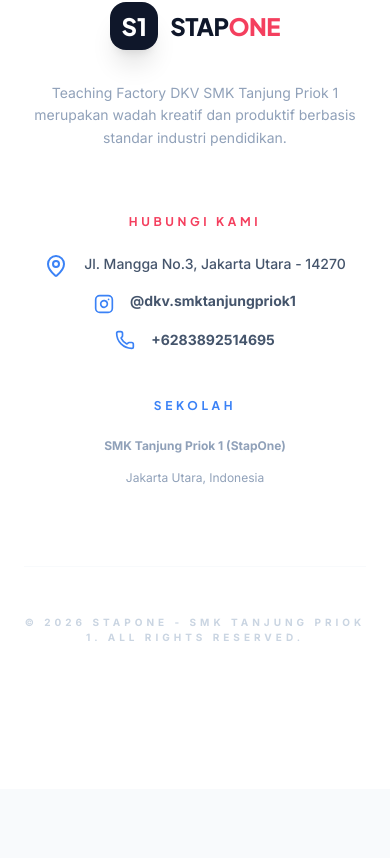
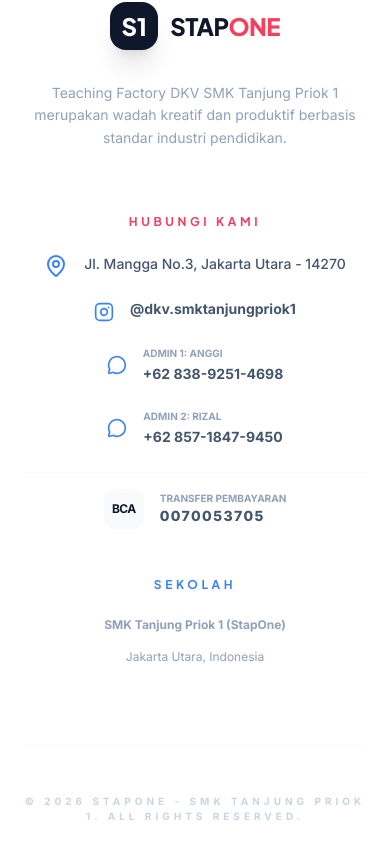
Before and after one commit to renirws/TEFA_DKV, a React (Vite) app: page / in a window 390 px wide. Shown: the part 7922-8780 px from the top of the page. Before the commit the page ends 8711 px from the top, so only its background shows below. Built offline with nearby package versions, Linux system fonts and the light colour scheme.

Commit message:
feat(contact): update contact info and add admin details
Updates contact information to include bank details and a list of administrators with their respective phone and WhatsApp numbers. This change also corrects the WhatsApp and phone number for the primary contact.

```diff
--- a/src/App.tsx
+++ b/src/App.tsx
@@ -425,19 +425,38 @@
                 <div className="grid md:grid-cols-2 gap-12 lg:col-span-2">
                   <div className="space-y-4">
                     <h4 className="text-xs uppercase tracking-[0.3em] font-bold text-energy mb-6">Hubungi Kami</h4>
+                    <div className="space-y-6">
                       <div className="flex items-start lg:items-center justify-center lg:justify-start gap-4 text-slate-600">
                         <MapPin size={24} className="text-accent shrink-0" />
                         <p className="text-sm font-medium">{CONTACT_INFO.address}</p>
                       </div>
+
                       <div className="flex items-center justify-center lg:justify-start gap-4 text-slate-600">
                         <Instagram size={20} className="text-accent shrink-0" />
                         <a href={`https://instagram.com/${CONTACT_INFO.instagram}`} target="_blank" className="text-sm font-bold border-b border-transparent hover:border-accent transition-all leading-none pb-1">
                           @{CONTACT_INFO.instagram}
                         </a>
                       </div>
-                    <div className="flex items-center justify-center lg:justify-start gap-4 text-slate-600">
-                      <Phone size={20} className="text-accent shrink-0" />
-                      <p className="text-sm font-bold">{CONTACT_INFO.phone}</p>
+
+                      {CONTACT_INFO.admins.map((admin, idx) => (
+                        <div key={idx} className="flex items-center justify-center lg:justify-start gap-4 text-slate-600">
+                          <MessageCircle size={20} className="text-accent shrink-0" />
+                          <div className="text-left">
+                            <p className="text-[10px] uppercase font-bold text-slate-400">Admin {idx + 1}: {admin.name}</p>
+                            <a href={`https://wa.me/${admin.wa}`} target="_blank" className="text-sm font-bold border-b border-transparent hover:border-accent transition-all">{admin.phone}</a>
+                          </div>
+                        </div>
+                      ))}
+
+                      <div className="flex items-center justify-center lg:justify-start gap-4 text-slate-600 pt-4 border-t border-slate-50">
+                        <div className="w-10 h-10 bg-slate-50 rounded-xl flex items-center justify-center text-primary font-bold text-xs uppercase tracking-tighter">
+                          {CONTACT_INFO.bank.name}
+                        </div>
+                        <div className="text-left">
+                          <p className="text-[10px] uppercase font-bold text-slate-400">Transfer Pembayaran</p>
+                          <p className="text-sm font-black tracking-widest">{CONTACT_INFO.bank.number}</p>
+                        </div>
+                      </div>
                     </div>
                   </div>
 
@@ -541,6 +560,18 @@
                     )
                   ) : (
                     <form id="checkout-form" onSubmit={checkoutToGoogleSheets} className="space-y-8">
+                      <div className="p-6 bg-accent/5 rounded-[2rem] border border-accent/10 mb-8">
+                        <p className="text-[9px] uppercase font-black tracking-[0.2em] text-accent mb-4">Informasi Pembayaran</p>
+                        <div className="flex items-center justify-between">
+                          <div>
+                            <p className="text-lg font-display font-black tracking-tight">{CONTACT_INFO.bank.name} - {CONTACT_INFO.bank.number}</p>
+                            <p className="text-[10px] font-bold text-slate-400 mt-1 uppercase tracking-widest">A/N SMK TANJUNG PRIOK 1</p>
+                          </div>
+                          <div className="w-12 h-12 bg-white rounded-2xl flex items-center justify-center shadow-sm">
+                            <ShoppingBag size={20} className="text-accent" />
+                          </div>
+                        </div>
+                      </div>
                       <div className="grid grid-cols-2 gap-4">
                         <div className="space-y-3">
                           <label className="text-[9px] uppercase font-black tracking-[0.2em] text-slate-300">First Name</label>
--- a/src/constants.ts
+++ b/src/constants.ts
@@ -84,9 +84,17 @@
 ];
 
 export const CONTACT_INFO = {
-  whatsapp: '6283892514695',
+  whatsapp: '6283892514698',
   address: 'Jl. Mangga No.3, Jakarta Utara - 14270',
   school: 'SMK Tanjung Priok 1 (StapOne)',
   instagram: 'dkv.smktanjungpriok1',
-  phone: '+6283892514695'
+  phone: '+6283892514698',
+  admins: [
+    { name: 'Anggi', phone: '+62 838-9251-4698', wa: '6283892514698' },
+    { name: 'Rizal', phone: '+62 857-1847-9450', wa: '6285718479450' }
+  ],
+  bank: {
+    name: 'BCA',
+    number: '0070053705'
+  }
 };
```
Lines whose indentation alone changed are shown as unchanged.
